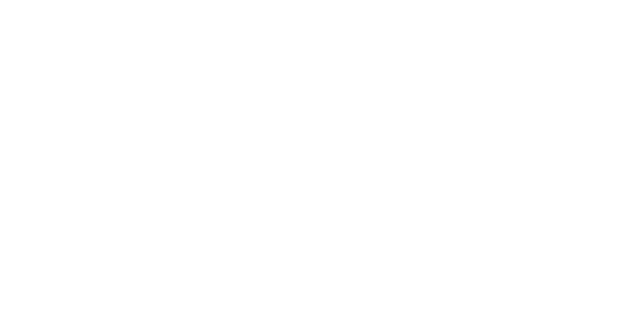
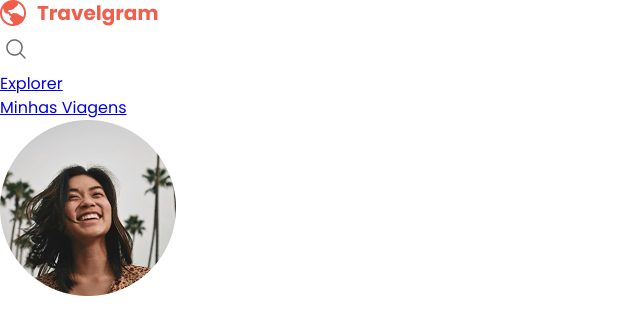
Before and after one commit to Tajetti/Landing-Page-Perfil-Viagem, a plain HTML site: page index.html in a window 1280 px wide. Shown: the whole page, without its empty margins (0-640 px from the left). Drawn offline with Linux system fonts and the light colour scheme.

Commit message:
Nav Estructure index-html

```diff
--- a/index.html
+++ b/index.html
@@ -15,5 +15,30 @@
   </head>
   <body>
 
+    <nav>
+      <a href="#">
+        <img src="Assets/Logo.png" alt="Logo Viagem">
+      </a>
+
+      <ul id="primary-menu">
+        <li>
+          <a href="#">
+            <img src="Assets/icons/Lupa.png" alt="Lupa">
+          </a>
+        </li>
+        <li><a href="#">Explorer</a></li>
+        <li><a href="#">Minhas Viagens</a></li>
+        <li><a href="#">
+            <img src="Assets/icons/Profile-Menu-Bigger.png"
+              alt="Imagem Isabella Torres">
+          </a></li>
+      </ul>
+
+    </nav>
+
+    <header>
+
+    </header>
+
   </body>
 </html>
```
Also changed, not shown: Assets/Logo.png (renamed from Assets/img/Logo.png), Assets/icons/AirplaneTilt.png (renamed from Assets/img/AirplaneTilt.png), Assets/icons/Icon-Image.png (renamed from Assets/img/Icon-Image.png), Assets/icons/Lupa.png (renamed from Assets/img/Lupa.png), Assets/icons/MapPin.png (renamed from Assets/img/MapPin.png), Assets/icons/Profile-Menu-Bigger.png (renamed from Assets/img/Profile-Menu-Bigger.png), Assets/icons/Profile-Menu.png (renamed from Assets/img/Profile-Menu.png).
